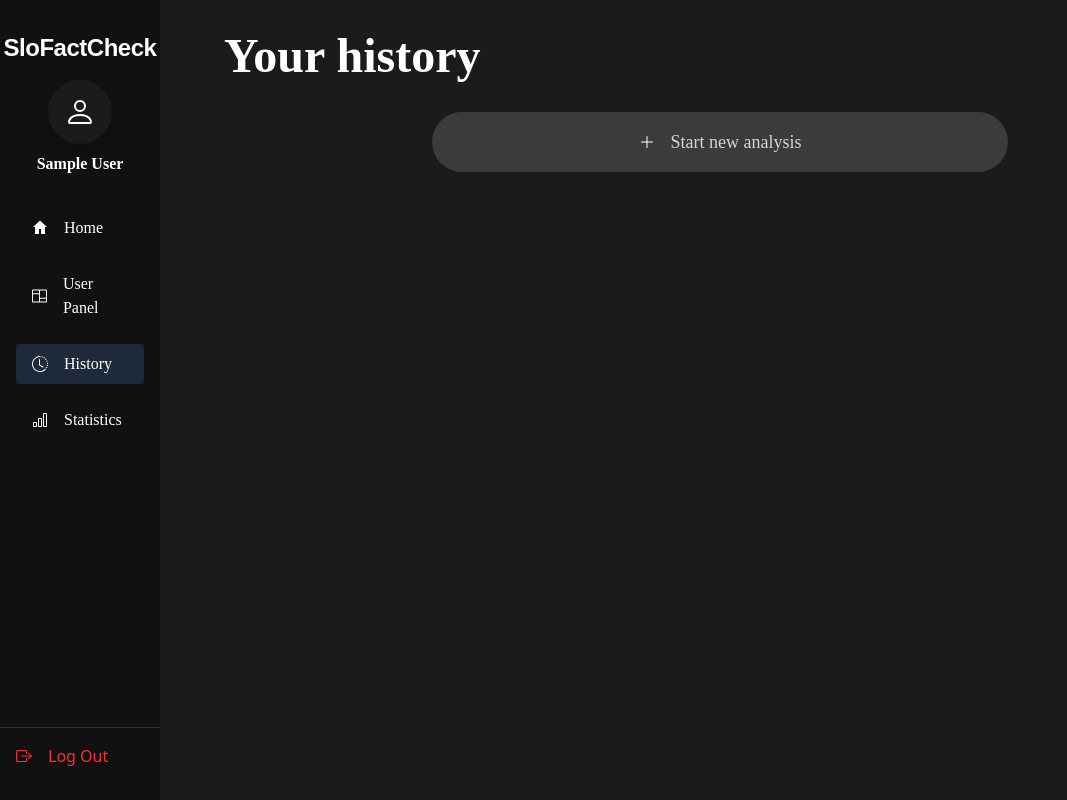
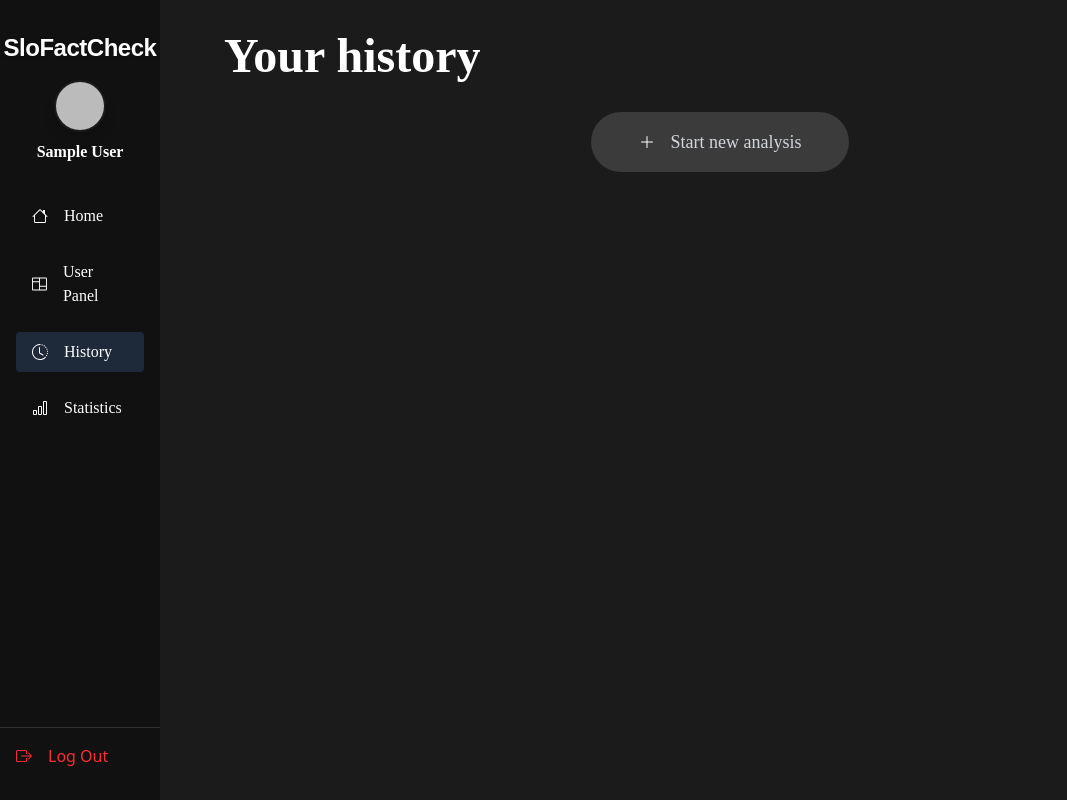
Before and after one commit to hai2001jpg/slofactcheck, a React (Vite) app in the folder client/: page /history in a window 1280 px wide. Shown: the whole page, without its empty margins (0-1067 px from the left). Built offline with nearby package versions, Linux system fonts and the light colour scheme; no server answers; sample sign-in values are in the browser's storage.

Commit message:
update Navbar and Sidebar to display user avatar, enhance layout

```diff
--- a/client/src/components/layout/Navbar.jsx
+++ b/client/src/components/layout/Navbar.jsx
@@ -12,6 +12,7 @@ const Navbar = () => {
     const initials = user?.displayName
         ? user.displayName.split(" ").map((n) => n[0]).join("").slice(0, 2).toUpperCase()
         : (user?.email?.[0] ?? "U").toUpperCase();
+    const avatarUrl = user?.photoURL ?? "";
     const location = useLocation();
     const isHome = location.pathname === "/";
     const isBusy = loading || isLoggingOut;
@@ -55,7 +56,7 @@ const Navbar = () => {
                 </div>
 
                 {/* Desktop menu */}
-                <div className="hidden lg:flex items-center gap-8">
+                <div className="hidden lg:flex items-center gap-12">
                     <div className="flex gap-12 text-md text-white font-[Montserrat] font-[500]">
                         <button onClick={() => scrollToSection("home")} className="cursor-pointer hover:text-gray-300 hover:translate-y-1 transition duration-300">Home</button>
                         <button onClick={() => scrollToSection("about")} className="cursor-pointer hover:text-gray-300 hover:translate-y-1 transition duration-300 text-nowrap">About SFC</button>
@@ -69,8 +70,17 @@ const Navbar = () => {
                                     User Panel
                                 </button>
                             </Link>
-                            <div className="rounded-full bg-white/10 border border-white/20 text-white h-10 w-10 flex items-center justify-center font-semibold uppercase">
-                                {initials}
+                            <div className="rounded-full bg-white/10 border border-white/20 text-white h-10 w-10 flex items-center justify-center font-semibold uppercase overflow-hidden">
+                                {avatarUrl ? (
+                                    <img
+                                        src={avatarUrl}
+                                        alt={`${user?.displayName ?? "User"} avatar`}
+                                        className="h-full w-full object-cover"
+                                        referrerPolicy="no-referrer"
+                                    />
+                                ) : (
+                                    initials
+                                )}
                             </div>
                             <button
                                 className="bg-red-600 text-white px-4 py-2 rounded-md border border-red-600 hover:border-white transition duration-300 text-nowrap disabled:opacity-50"
@@ -125,8 +135,17 @@ const Navbar = () => {
                                             User Panel
                                         </button>
                                     </Link>
-                                    <div className="rounded-full bg-white/10 border border-white/20 text-white h-10 w-10 flex items-center justify-center font-semibold uppercase">
-                                        {initials}
+                                    <div className="rounded-full bg-white/10 border border-white/20 text-white h-10 w-10 flex items-center justify-center font-semibold uppercase overflow-hidden">
+                                        {avatarUrl ? (
+                                            <img
+                                                src={avatarUrl}
+                                                alt={`${user?.displayName ?? "User"} avatar`}
+                                                className="h-full w-full object-cover"
+                                                referrerPolicy="no-referrer"
+                                            />
+                                        ) : (
+                                            initials
+                                        )}
                                     </div>
                                     <button
                                         className="bg-red-600 text-white px-4 py-2 rounded-md border border-red-600 hover:border-white transition duration-300 disabled:opacity-50"
--- a/client/src/components/layout/Sidebar.jsx
+++ b/client/src/components/layout/Sidebar.jsx
@@ -5,6 +5,7 @@ import { useAuth } from "@/hooks/useAuth";
 const Sidebar = () => {
     const { user, logout } = useAuth();
     const userName = user?.displayName ?? "John Doe";
+    const avatarUrl = user?.photoURL ?? "";
     // helper for getting initials
     const getInitials = (name) => name.split(' ').map(n => n[0]).join('');
     const location = useLocation();
@@ -26,10 +27,19 @@ const Sidebar = () => {
             </span>
             <div className="flex flex-col gap-8 w-full px-4 flex-grow">
                 <div className="flex flex-col items-center gap-2">
-                    <div className="rounded-full bg-[#1B1B1B] shadow-lg flex items-center justify-center p-4">
-                        <svg xmlns="http://www.w3.org/2000/svg" width="2rem" height="2rem" fill="white" className="bi bi-person " viewBox="0 0 16 16">
-                            <path d="M8 8a3 3 0 1 0 0-6 3 3 0 0 0 0 6m2-3a2 2 0 1 1-4 0 2 2 0 0 1 4 0m4 8c0 1-1 1-1 1H3s-1 0-1-1 1-4 6-4 6 3 6 4m-1-.004c-.001-.246-.154-.986-.832-1.664C11.516 10.68 10.289 10 8 10s-3.516.68-4.168 1.332c-.678.678-.83 1.418-.832 1.664z"/>
-                        </svg>
+                    <div className="rounded-full bg-[#1B1B1B] shadow-lg flex items-center justify-center p-0.5">
+                        {avatarUrl ? (
+                            <img
+                                src={avatarUrl}
+                                alt={`${userName}'s avatar`}
+                                className="h-12 w-12 rounded-full object-cover"
+                                referrerPolicy="no-referrer"
+                            />
+                        ) : (
+                            <svg xmlns="http://www.w3.org/2000/svg" width="2rem" height="2rem" fill="white" className="bi bi-person " viewBox="0 0 16 16">
+                                <path d="M8 8a3 3 0 1 0 0-6 3 3 0 0 0 0 6m2-3a2 2 0 1 1-4 0 2 2 0 0 1 4 0m4 8c0 1-1 1-1 1H3s-1 0-1-1 1-4 6-4 6 3 6 4m-1-.004c-.001-.246-.154-.986-.832-1.664C11.516 10.68 10.289 10 8 10s-3.516.68-4.168 1.332c-.678.678-.83 1.418-.832 1.664z"/>
+                            </svg>
+                        )}
                     </div>
                     <span className="text-white font-[Montserrat] font-semibold hidden lg:block">
                         {userName}
@@ -44,8 +54,8 @@ const Sidebar = () => {
                         className={`text-white font-[Montserrat] hover:text-blue-500 hover:bg-gray-800 rounded lg:px-4 lg:py-2 p-2 transition duration-300
                         ${location.pathname === "/" ? "bg-gray-800" : ""}`}>
                         <div className="flex flex-row items-center gap-4 justify-center lg:justify-start">
-                            <svg xmlns="http://www.w3.org/2000/svg" width="1rem" height="1rem" fill="currentColor" className="bi bi-house" viewBox="0 0 16 16">
-                                <path d="M8 .5 1 7h2v7h4V9h2v5h4V7h2z"/>
+                            <svg xmlns="http://www.w3.org/2000/svg" width="1rem" height="1rem" fill="currentColor" class="bi bi-house" viewBox="0 0 16 16">
+                                <path d="M8.707 1.5a1 1 0 0 0-1.414 0L.646 8.146a.5.5 0 0 0 .708.708L2 8.207V13.5A1.5 1.5 0 0 0 3.5 15h9a1.5 1.5 0 0 0 1.5-1.5V8.207l.646.647a.5.5 0 0 0 .708-.708L13 5.793V2.5a.5.5 0 0 0-.5-.5h-1a.5.5 0 0 0-.5.5v1.293zM13 7.207V13.5a.5.5 0 0 1-.5.5h-9a.5.5 0 0 1-.5-.5V7.207l5-5z"/>
                             </svg>
                             <span className="hidden lg:inline">Home</span>
                         </div>
--- a/client/src/components/routing/ProtectedRoute.jsx
+++ b/client/src/components/routing/ProtectedRoute.jsx
@@ -6,7 +6,7 @@ const ProtectedRoute = ({ children }) => {
 
   if (loading) {
     return (
-      <div className="bg flex items-center justify-center min-h-screen text-white">
+      <div className="bg flex items-center justify-center min-h-screen text-white text-2xl font-[Montserrat]">
         Checking credentials...
       </div>
     );
--- a/client/src/pages/History.jsx
+++ b/client/src/pages/History.jsx
@@ -19,14 +19,13 @@ const History = () => {
                 </div>
                 <div className="flex flex-col items-center w-full px-4">
                     <button
-                        className="w-full max-w-xl flex flex-row items-center justify-center gap-4 py-3 sm:py-4 px-6 sm:px-10
+                        className="flex flex-row items-center justify-center gap-4 py-3 sm:py-4 px-6 sm:px-10
                         lg:px-12 bg-[#3b3b3b] rounded-full hover:bg-[#3b3b3b]/80 transition duration-200 text-base sm:text-lg"
-                        onClick={handleStartNewAnalysis}
-                    >
-                        <svg xmlns="http://www.w3.org/2000/svg" width="1rem" height="1rem" fill="white" className="bi bi-plus-lg" viewBox="0 0 16 16">
-                            <path fillRule="evenodd" d="M8 2a.5.5 0 0 1 .5.5v5h5a.5.5 0 0 1 0 1h-5v5a.5.5 0 0 1-1 0v-5h-5a.5.5 0 0 1 0-1h5v-5A.5.5 0 0 1 8 2"/>
-                        </svg>
-                        <span className="text-gray-300 font-[Montserrat] text-nowrap">Start new analysis</span>
+                        onClick={handleStartNewAnalysis}>
+                            <svg xmlns="http://www.w3.org/2000/svg" width="1rem" height="1rem" fill="white" className="bi bi-plus-lg" viewBox="0 0 16 16">
+                                <path fillRule="evenodd" d="M8 2a.5.5 0 0 1 .5.5v5h5a.5.5 0 0 1 0 1h-5v5a.5.5 0 0 1-1 0v-5h-5a.5.5 0 0 1 0-1h5v-5A.5.5 0 0 1 8 2"/>
+                            </svg>
+                            <span className="text-gray-300 font-[Montserrat] text-nowrap">Start new analysis</span>
                     </button>
                 </div>
             </div>
--- a/client/src/pages/UserPanel.jsx
+++ b/client/src/pages/UserPanel.jsx
@@ -1,6 +1,7 @@
-import { useState } from "react";
+import { useEffect, useRef, useState } from "react";
 import Sidebar from "@/components/layout/Sidebar";
 import { useAuth } from "@/hooks/useAuth";
+import { useLocation, useNavigate } from "react-router-dom";
 
 const UserPanel = () => {
     const { user } = useAuth();
@@ -8,6 +9,16 @@ const UserPanel = () => {
     const [totalFactChecks, setTotalFactChecks] = useState(0);
     const [totalDisinformation, setTotalDisinformation] = useState(0);
     const [confidence, setConfidence] = useState(0);
+    const analysisTextareaRef = useRef(null);
+    const location = useLocation();
+    const navigate = useNavigate();
+
+    useEffect(() => {
+        if (location.state?.focusAnalysis && analysisTextareaRef.current) {
+            analysisTextareaRef.current.focus();
+            navigate(location.pathname, { replace: true });
+        }
+    }, [location.pathname, location.state, navigate]);
 
     return(
         <div className="flex flex-row justify-center min-h-screen overflow-hidden">
@@ -64,7 +75,13 @@ const UserPanel = () => {
                     <h2 className="text-gray-400 font-[Montserrat] text-lg lg:text-xl font-semibold self-start">
                         Disinformation Analysis
                     </h2>
-                    <textarea type="text" placeholder="Enter text to analyze..." rows="6" className="w-full p-4 rounded-md bg-[#1B1B1B] text-white focus:outline-none focus:ring-2 focus:ring-blue-600 transition resize-none"/>
+                    <textarea
+                        ref={analysisTextareaRef}
+                        type="text"
+                        placeholder="Enter text to analyze..."
+                        rows="6"
+                        className="w-full p-4 rounded-md bg-[#1B1B1B] text-white focus:outline-none focus:ring-2 focus:ring-blue-600 transition resize-none"
+                    />
                     <button className="flex flex-row justify-between items-center bg-blue-600 py-3 px-6 rounded-full gap-2 hover:bg-blue-700 transition duration-300">
                         <span className="text-white font-[Montserrat]">
                             Start analysis
```
Also changed, not shown: client/src/pages/Statistics.jsx (+11 -1 lines), 2 other files (tests, documents, lock files or other folders).
